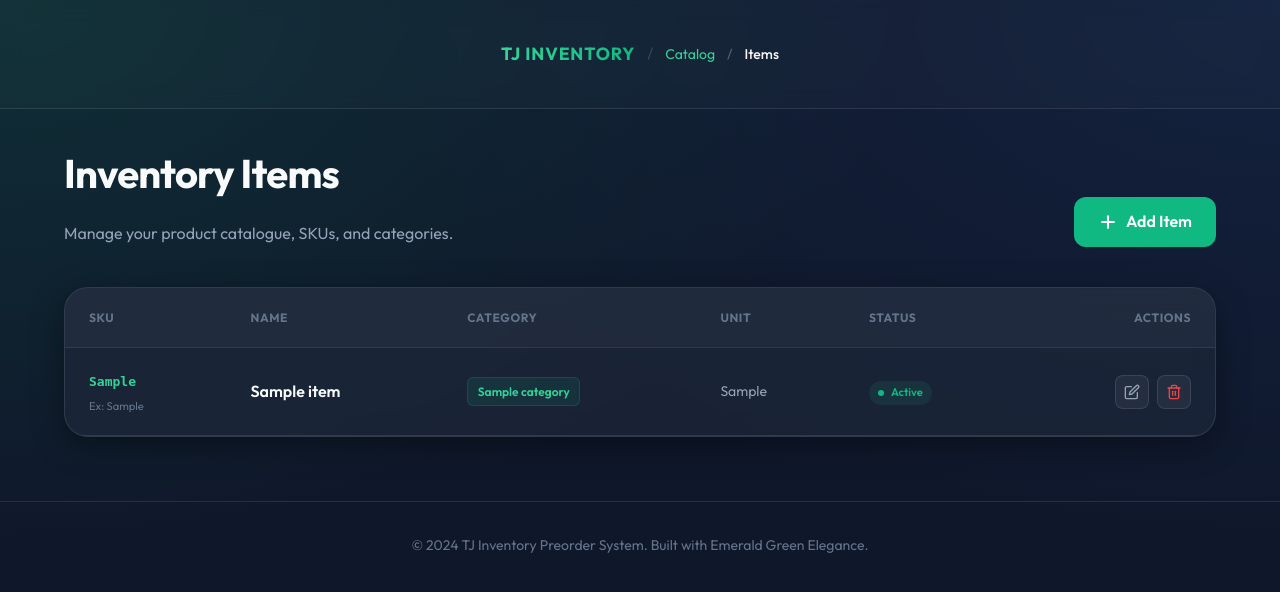
After one commit to lockdoor/tj_inventory, a Django app: page /catalog/items/ in a window 1280 px wide. The commit adds this page. Shown: the top 592 px of the page. Run offline with Django 5.2, Linux system fonts and the light colour scheme; a user stored in the database is signed in; tables that the repository leaves empty hold one stand-in row (values such as "Sample post").

Commit message:
feat: catalog app item list view

```diff
--- a/django/catalog/services/__init__.py
+++ b/django/catalog/services/__init__.py
@@ -1,3 +1,4 @@
 from .category_service import CategoryService
+from .item_service import ItemService
 
-__all__ = ['CategoryService']
+__all__ = ['CategoryService', 'ItemService']
--- a/django/catalog/templates/catalog/category_list.html
+++ b/django/catalog/templates/catalog/category_list.html
@@ -1,6 +1,12 @@
 {% extends "base.html" %}
 
 {% block title %}Categories - TJ Inventory{% endblock %}
+
+{% block breadcrumbs %}
+<a href="{% url 'catalog:catalog-overview' %}" style="color: var(--primary-light); text-decoration: none;">Catalog</a>
+<span style="color: var(--text-dim); opacity: 0.5;">/</span>
+<span style="color: var(--text-main); font-weight: 500;">Categories</span>
+{% endblock %}
 
 {% block content %}
 <div class="container">
--- /dev/null
+++ b/django/catalog/templates/catalog/item_list.html
@@ -0,0 +1,149 @@
+{% extends "base.html" %}
+
+{% block title %}Items - TJ Inventory{% endblock %}
+
+{% block breadcrumbs %}
+<a href="{% url 'catalog:catalog-overview' %}" style="color: var(--primary-light); text-decoration: none;">Catalog</a>
+<span style="color: var(--text-dim); opacity: 0.5;">/</span>
+<span style="color: var(--text-main); font-weight: 500;">Items</span>
+{% endblock %}
+
+{% block content %}
+<div class="container-xl">
+    <!-- Header Area -->
+    <div style="display: flex; justify-content: space-between; align-items: flex-end; margin-bottom: 2.5rem;">
+        <div>
+            <h1 style="font-size: 2.5rem; font-weight: 800; color: var(--text-main); letter-spacing: -0.02em;">Inventory Items</h1>
+            <p style="color: var(--text-dim); margin-top: 0.25rem;">Manage your product catalogue, SKUs, and categories.</p>
+        </div>
+        <div style="display: flex; gap: 1rem;">
+            {% if perms.catalog.add_item %}
+                <a href="#" class="btn btn-primary" style="display: inline-flex; align-items: center; gap: 0.5rem; text-decoration: none;">
+                    <svg xmlns="http://www.w3.org/2000/svg" width="20" height="20" viewBox="0 0 24 24" fill="none" stroke="currentColor" stroke-width="2.5" stroke-linecap="round" stroke-linejoin="round"><line x1="12" y1="5" x2="12" y2="19"></line><line x1="5" y1="12" x2="19" y2="12"></line></svg>
+                    Add Item
+                </a>
+            {% endif %}
+        </div>
+    </div>
+
+    <!-- Items Table -->
+    <div class="glass-card" style="padding: 0; overflow: hidden;">
+        <div style="overflow-x: auto;">
+            <table style="width: 100%; border-collapse: collapse; text-align: left;">
+                <thead>
+                    <tr style="background: rgba(255, 255, 255, 0.03); border-bottom: 1px solid var(--glass-border);">
+                        <th style="padding: 1.25rem 1.5rem; color: var(--text-muted); font-size: 0.75rem; text-transform: uppercase; letter-spacing: 0.05em; font-weight: 700;">SKU</th>
+                        <th style="padding: 1.25rem 1.5rem; color: var(--text-muted); font-size: 0.75rem; text-transform: uppercase; letter-spacing: 0.05em; font-weight: 700;">Name</th>
+                        <th style="padding: 1.25rem 1.5rem; color: var(--text-muted); font-size: 0.75rem; text-transform: uppercase; letter-spacing: 0.05em; font-weight: 700;">Category</th>
+                        <th style="padding: 1.25rem 1.5rem; color: var(--text-muted); font-size: 0.75rem; text-transform: uppercase; letter-spacing: 0.05em; font-weight: 700;">Unit</th>
+                        <th style="padding: 1.25rem 1.5rem; color: var(--text-muted); font-size: 0.75rem; text-transform: uppercase; letter-spacing: 0.05em; font-weight: 700;">Status</th>
+                        <th style="padding: 1.25rem 1.5rem; color: var(--text-muted); font-size: 0.75rem; text-transform: uppercase; letter-spacing: 0.05em; font-weight: 700; text-align: right;">Actions</th>
+                    </tr>
+                </thead>
+                <tbody>
+                    {% for item in items %}
+                    <tr style="border-bottom: 1px solid var(--glass-border); transition: background 0.2s;" onmouseover="this.style.background='rgba(255,255,255,0.02)'" onmouseout="this.style.background='transparent'">
+                        <td style="padding: 1.25rem 1.5rem;">
+                            <a href="#" style="font-family: monospace; color: var(--primary-light); font-weight: 700; text-decoration: none;">{{ item.sku }}</a>
+                            {% if item.express_sku %}
+                                <div style="font-size: 0.7rem; color: var(--text-muted); margin-top: 0.25rem;">Ex: {{ item.express_sku }}</div>
+                            {% endif %}
+                        </td>
+                        <td style="padding: 1.25rem 1.5rem;">
+                            <div style="font-weight: 600; color: var(--text-main);">{{ item.name }}</div>
+                        </td>
+                        <td style="padding: 1.25rem 1.5rem;">
+                            <span class="category-badge">
+                                {{ item.category.name|default:"Uncategorized" }}
+                            </span>
+                        </td>
+                        <td style="padding: 1.25rem 1.5rem; color: var(--text-dim); font-size: 0.875rem;">
+                            {{ item.unit }}
+                        </td>
+                        <td style="padding: 1.25rem 1.5rem;">
+                            <span class="status-chip {% if item.status == 'active' %}status-active{% else %}status-inactive{% endif %}">
+                                <span class="status-dot"></span>
+                                {{ item.get_status_display }}
+                            </span>
+                        </td>
+                        <td style="padding: 1.25rem 1.5rem; text-align: right;">
+                            <div style="display: flex; gap: 0.5rem; justify-content: flex-end;">
+                                {% if perms.catalog.change_item %}
+                                    <a href="#" class="btn btn-icon" title="Update">
+                                        <svg xmlns="http://www.w3.org/2000/svg" width="16" height="16" viewBox="0 0 24 24" fill="none" stroke="currentColor" stroke-width="2" stroke-linecap="round" stroke-linejoin="round"><path d="M11 4H4a2 2 0 0 0-2 2v14a2 2 0 0 0 2 2h14a2 2 0 0 0 2-2v-7"></path><path d="M18.5 2.5a2.121 2.121 0 0 1 3 3L12 15l-4 1 1-4 9.5-9.5z"></path></svg>
+                                    </a>
+                                {% endif %}
+                                {% if perms.catalog.delete_item %}
+                                    <a href="#" class="btn btn-icon" title="Delete" style="color: var(--error);">
+                                        <svg xmlns="http://www.w3.org/2000/svg" width="16" height="16" viewBox="0 0 24 24" fill="none" stroke="currentColor" stroke-width="2" stroke-linecap="round" stroke-linejoin="round"><polyline points="3 6 5 6 21 6"></polyline><path d="M19 6v14a2 2 0 0 1-2 2H7a2 2 0 0 1-2-2V6m3 0V4a2 2 0 0 1 2-2h4a2 2 0 0 1 2 2v2"></path><line x1="10" y1="11" x2="10" y2="17"></line><line x1="14" y1="11" x2="14" y2="17"></line></svg>
+                                    </a>
+                                {% endif %}
+                            </div>
+                        </td>
+                    </tr>
+                    {% empty %}
+                    <tr>
+                        <td colspan="6" style="padding: 4rem 1.5rem; text-align: center;">
+                            <div style="color: var(--text-muted); font-size: 1.1rem; margin-bottom: 1.5rem;">No items found in the catalogue.</div>
+                            {% if perms.catalog.add_item %}
+                                <a href="#" class="btn btn-primary" style="text-decoration: none;">Create Your First Item</a>
+                            {% endif %}
+                        </td>
+                    </tr>
+                    {% endfor %}
+                </tbody>
+            </table>
+        </div>
+    </div>
+</div>
+
+<style>
+    .category-badge {
+        display: inline-block;
+        background: rgba(16, 185, 129, 0.1);
+        color: var(--primary-light);
+        padding: 0.25rem 0.6rem;
+        border-radius: 6px;
+        font-size: 0.75rem;
+        font-weight: 600;
+        border: 1px solid rgba(16, 185, 129, 0.2);
+    }
+    .status-chip {
+        display: inline-flex;
+        align-items: center;
+        gap: 0.4rem;
+        padding: 0.2rem 0.6rem;
+        border-radius: 9999px;
+        font-size: 0.7rem;
+        font-weight: 600;
+        background: rgba(100, 116, 139, 0.1);
+        color: var(--text-muted);
+    }
+    .status-active {
+        background: rgba(16, 185, 129, 0.1);
+        color: #10b981;
+    }
+    .status-dot {
+        width: 6px;
+        height: 6px;
+        border-radius: 50%;
+        background: currentColor;
+    }
+    .btn-icon {
+        padding: 0.5rem;
+        background: rgba(255, 255, 255, 0.05);
+        border: 1px solid var(--glass-border);
+        border-radius: 0.5rem;
+        color: var(--text-dim);
+        transition: var(--transition);
+        display: inline-flex;
+        cursor: pointer;
+    }
+    .btn-icon:hover {
+        background: rgba(255, 255, 255, 0.1);
+        color: var(--primary-light);
+        border-color: var(--primary-light);
+        transform: translateY(-1px);
+    }
+</style>
+{% endblock %}
--- a/django/catalog/urls.py
+++ b/django/catalog/urls.py
@@ -8,10 +8,16 @@ from catalog.views.category_views import (
     CategoryTrashListView,
     CategoryRestoreView
 )
+from catalog.views.item_views import ItemListView
+from catalog.views.catalog_views import CatalogOverviewView
 
 app_name = 'catalog'
 
 urlpatterns = [
+    # General
+    path('', CatalogOverviewView.as_view(), name='catalog-overview'),
+
+    # Categories
     path('categories/', CategoryListView.as_view(), name='category-list'),
     path('categories/trash/', CategoryTrashListView.as_view(), name='category-trash'),
     path('categories/create/', CategoryCreateView.as_view(), name='category-create'),
@@ -19,4 +25,7 @@ urlpatterns = [
     path('categories/<int:pk>/update/', CategoryUpdateView.as_view(), name='category-update'),
     path('categories/<int:pk>/delete/', CategoryDeleteView.as_view(), name='category-delete'),
     path('categories/<int:pk>/restore/', CategoryRestoreView.as_view(), name='category-restore'),
+
+    # Items
+    path('items/', ItemListView.as_view(), name='item-list'),
 ]
--- /dev/null
+++ b/django/catalog/views/item_views.py
@@ -0,0 +1,22 @@
+from django.shortcuts import render
+from django.views.generic import ListView
+from django.contrib.auth.mixins import LoginRequiredMixin, PermissionRequiredMixin
+from catalog.models import Item
+from catalog.services.item_service import ItemService
+
+class ItemListView(LoginRequiredMixin, PermissionRequiredMixin, ListView):
+    """
+    List view for all items in the catalog.
+    Accessible to all users with 'view_item' permission.
+    """
+    model = Item
+    template_name = 'catalog/item_list.html'
+    context_object_name = 'items'
+    permission_required = 'catalog.view_item'
+    raise_exception = True
+
+    def get_queryset(self):
+        """
+        Return active items with optimized category lookups.
+        """
+        return ItemService.list_active()
--- a/django/common/templates/base.html
+++ b/django/common/templates/base.html
@@ -25,14 +25,12 @@
         </div>
     {% endif %}
 
-    <nav>
-        <div class="container" style="display: flex; justify-content: space-between; align-items: center; width: 100%;">
-            <a href="{% url 'catalog:category-list' %}" class="logo text-gradient">TJ INVENTORY</a>
-            <div class="nav-links" style="display: flex; gap: 2rem; align-items: center;">
-                <a href="{% url 'catalog:category-list' %}" style="text-decoration: none; color: var(--text-dim); font-size: 0.875rem; font-weight: 500; transition: var(--transition);" onmouseover="this.style.color='var(--text-main)'" onmouseout="this.style.color='var(--text-dim)'">Categories</a>
-                {% if perms.catalog.add_category %}
-                    <a href="{% url 'catalog:category-create' %}" class="btn btn-outline" style="padding: 0.5rem 1rem; font-size: 0.875rem;">+ Create Category</a>
-                {% endif %}
+    <nav style="border-bottom: 1px solid var(--glass-border); background: rgba(255,255,255,0.02); backdrop-filter: blur(10px); margin-bottom: 2rem;">
+        <div class="container" style="display: flex; align-items: center; gap: 0.75rem; padding-top: 1rem; padding-bottom: 1rem;">
+            <a href="{% url 'catalog:category-list' %}" class="logo text-gradient" style="font-size: 1.1rem; font-weight: 800; text-decoration: none; letter-spacing: 0.05em;">TJ INVENTORY</a>
+            <span style="color: var(--text-muted); opacity: 0.5; font-weight: 300;">/</span>
+            <div style="display: flex; align-items: center; gap: 0.75rem; font-size: 0.875rem;">
+                {% block breadcrumbs %}{% endblock %}
             </div>
         </div>
     </nav>
```
Also changed, not shown: django/catalog/docs/ERD.md (+0 -1 lines), django/catalog/management/commands/seed_items.py (added, +67 -0 lines), django/catalog/services/item_service.py (added, +79 -0 lines), django/catalog/templates/catalog/category_confirm_delete.html (+8 -0 lines), django/catalog/templates/catalog/category_detail.html (+12 -10 lines), django/catalog/templates/catalog/category_form.html (+8 -0 lines), django/catalog/templates/catalog/category_trash_list.html (+8 -5 lines), django/catalog/templates/catalog/overview.html (added, +97 -0 lines), django/catalog/views/catalog_views.py (added, +20 -0 lines), django/tests/catalog/services/test_item_service.py (added, +94 -0 lines), django/tests/catalog/views/test_catalog_views.py (added, +46 -0 lines), django/tests/catalog/views/test_item_views.py (added, +60 -0 lines), django/catalog/migrations/0003_alter_itemimage_options_and_more.py (added).
